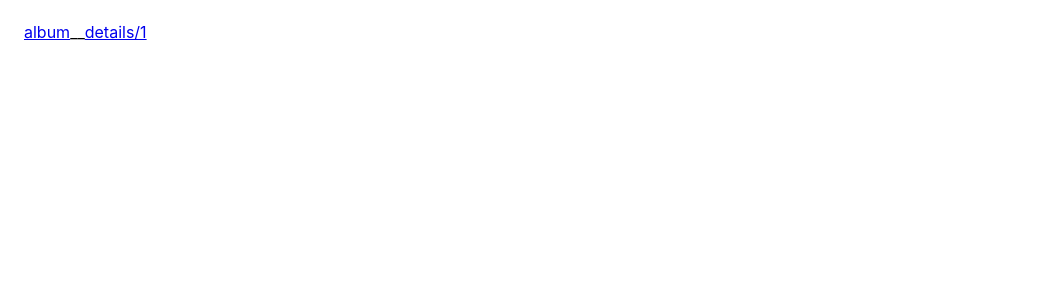
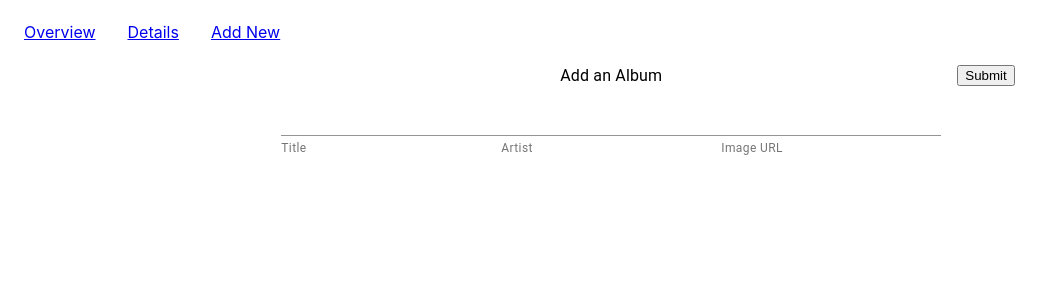
Before and after one commit to TheBulletBot/album-frontend, a React (Create React App) app: page /new in a window 1280 px wide. Before the commit this address had no page. Shown: the top 300 px of the page, without its empty margins (0-1054 px from the left). Built offline with nearby package versions, Linux system fonts and the light colour scheme.

Commit message:
CreateAlbum

```diff
--- a/src/App.js
+++ b/src/App.js
@@ -3,15 +3,18 @@ import './App.css';
 import { BrowserRouter, Route, Routes } from 'react-router-dom';
 import { AppBar, Container, Toolbar,Link} from '@material-ui/core';
 import AlbDet from './Components/Albumdetail';
+import CreateAlbum from './Components/CreateAlbum';
 
 function App() {
   return (
     <div className="App">
       <BrowserRouter>
       <Toolbar>
-        <a href='/album'>album </a>
-        <a>__</a>
-        <a href="/Details/1"> details/1</a>
+        <a href='/album'>Overview</a>
+        <p>  </p>
+        <a href="/Details/1"> Details</a>
+        <p>  </p>
+        <a href="/new">Add New</a>
       </Toolbar>
       <AppBar/>
       <Container>
@@ -20,6 +23,7 @@ function App() {
         <Route path="/album" element={<AlbOvv/>}/>
         <Route path="/alb_1" element={<AlbCrd/>}></Route>
         <Route path="/Details/:id" element={<AlbDet/>}/>
+        <Route path="/new" element={<CreateAlbum/>}></Route>
       </Routes>
       </Container>
       </BrowserRouter>
--- a/src/Components/AlbumCard.js
+++ b/src/Components/AlbumCard.js
@@ -1,22 +1,21 @@
 import { CardMedia,Card, CardHeader, CardContent, Typography,CardActionArea} from "@material-ui/core";
 
-const AlbCrd = ({ id, name, artist, imageURL }) => {
-    console.log(id,name,artist,imageURL)
+const AlbCrd = ({ album }) => {
     return (
         <Card height="140">
-            <CardActionArea href={"/details/"+id}>
-            <CardHeader>{id}</CardHeader>
+            <CardActionArea href={"/details/"+album.id}>
+            <CardHeader>{album.id}</CardHeader>
             <CardMedia
                 component="img"
                 style={{height:140, objectFit: "contain"}}
-                image= {imageURL}
+                image= {album.imageURL}
                 title="dispenser"></CardMedia>
             <CardContent>
                 <Typography variant="h4">
-                {name}
+                {album.name}
                 </Typography>
                 <Typography>
-                {artist}
+                {album.artist}
                 </Typography>
             </CardContent>
             </CardActionArea>
--- a/src/Components/AlbumForm.js
+++ b/src/Components/AlbumForm.js
@@ -1,29 +1,49 @@
-import {Card, CardContent,TextField,CardMedia,Typography} from "@material-ui/core"
+import {Card, CardContent,TextField,CardMedia,Typography, FormControl} from "@material-ui/core"
 //TODO: MAKE DISPLAY FORM FOR ALBUMDETAIL
 //TODO: MAKE INPUT FORM FOR ADD
 //MAYBE? MAKE INPUT FORM FOR delete
 function AlbForm(album){
+    function handleSubmit(){
 
-    if (album){
+    }
+
+    if (album.album){
         return(
-            <div></div>
+            <div>
+            <Card>
+                <CardContent>
+                <CardMedia
+                component="img"
+                style={{height:140, objectFit: "contain"}}
+                image= {album.album.imageURL}
+                title="dispenser"></CardMedia>
+                    <TextField  helperText="Title" value={album.album.name}/>
+
+                    <TextField helperText="Artist" value={album.album.artist}/>
+                </CardContent>
+            </Card>
+            </div>
         )
     }
     else {
     return(
         <div>
 
-        <Card>
-            <Typography>Delete an Album</Typography>
+        <form autoComplete="off" onSubmit={handleSubmit}>
+            <FormControl>
+            <Typography>Add an Album</Typography>
             <CardContent>
                 <CardMedia></CardMedia>
-                <TextField  helperText="Title" >
-
-                </TextField>
+                <TextField  helperText="Title" ></TextField>
+                <TextField helperText="Artist"></TextField>
+                <TextField helperText="Image URL"></TextField>
             </CardContent>
-        </Card>
+            </FormControl>
+            <button type="submit">Submit</button>
+        </form>
         </div>
     )
     }
+
 }
 export default AlbForm;
--- a/src/Components/AlbumOverview.js
+++ b/src/Components/AlbumOverview.js
@@ -8,7 +8,7 @@ function AlbOvv(){
         <div>
             {albums.map((album) => (
                 <Grid item container direction="column" xs={12} key={album.id}>
-                    <AlbCrd id={album.id} name={album.name} artist={album.artist} imageURL={album.imageURL}/>
+                    <AlbCrd album={album}/>
                 </Grid>
             ))}
 
--- a/src/Components/Albumdetail.js
+++ b/src/Components/Albumdetail.js
@@ -8,8 +8,8 @@ function AlbDet(){
     const album = useAlbum(params.id);
     return(
         <div>
-            <AlbCrd id={album.id} name={album.name} artist={album.artist} imageURL={album.imageURL}/>
-            <AlbForm></AlbForm>
+
+            <AlbForm album={album}></AlbForm>
             <Link href="/album"> Back?</Link>
         </div>
     )
--- /dev/null
+++ b/src/Components/CreateAlbum.js
@@ -0,0 +1,12 @@
+import AlbForm from "./AlbumForm";
+
+function CreateAlbum(){
+
+    return(
+        <div>
+            <AlbForm album={false}></AlbForm>
+        </div>
+    )
+}
+
+export default CreateAlbum;
```
